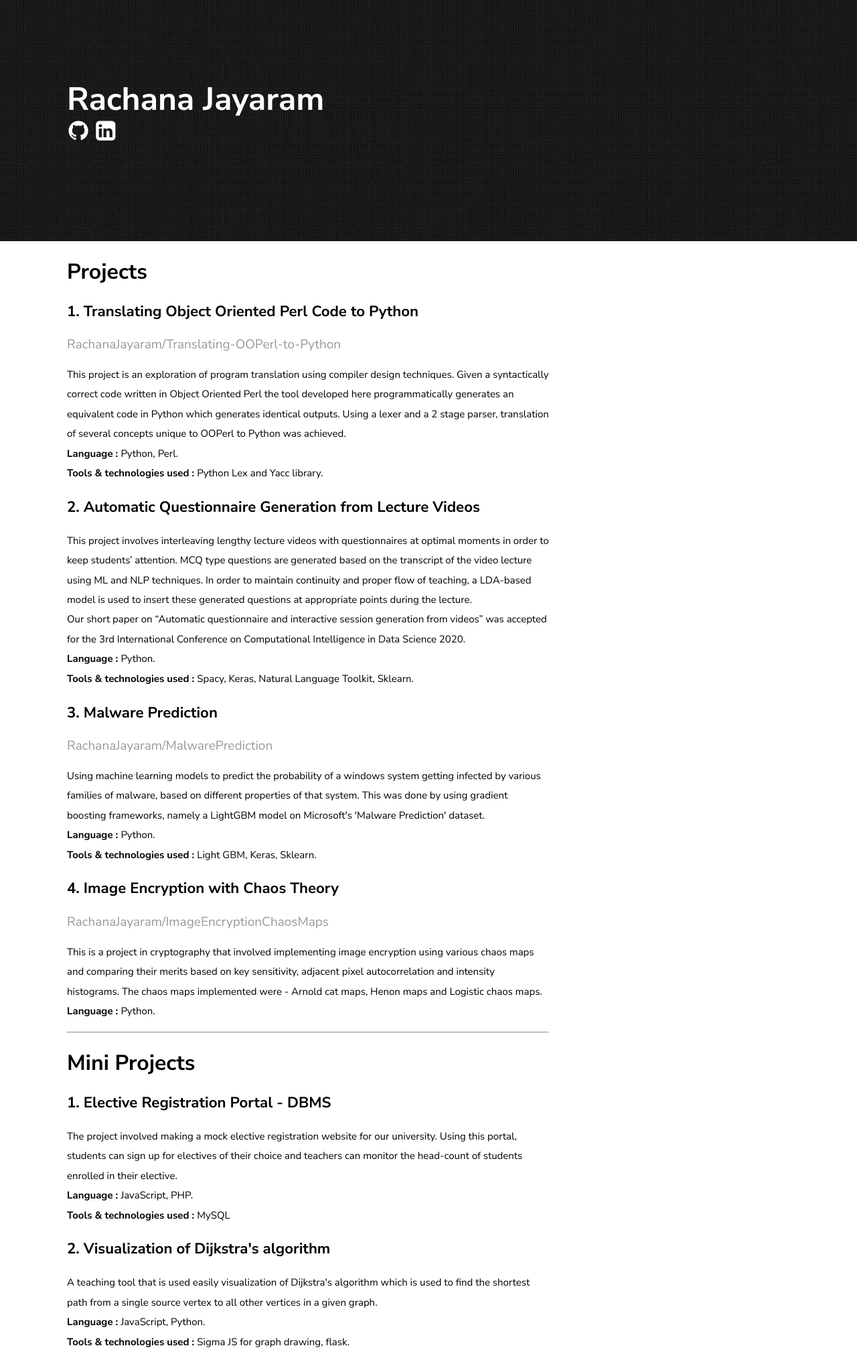
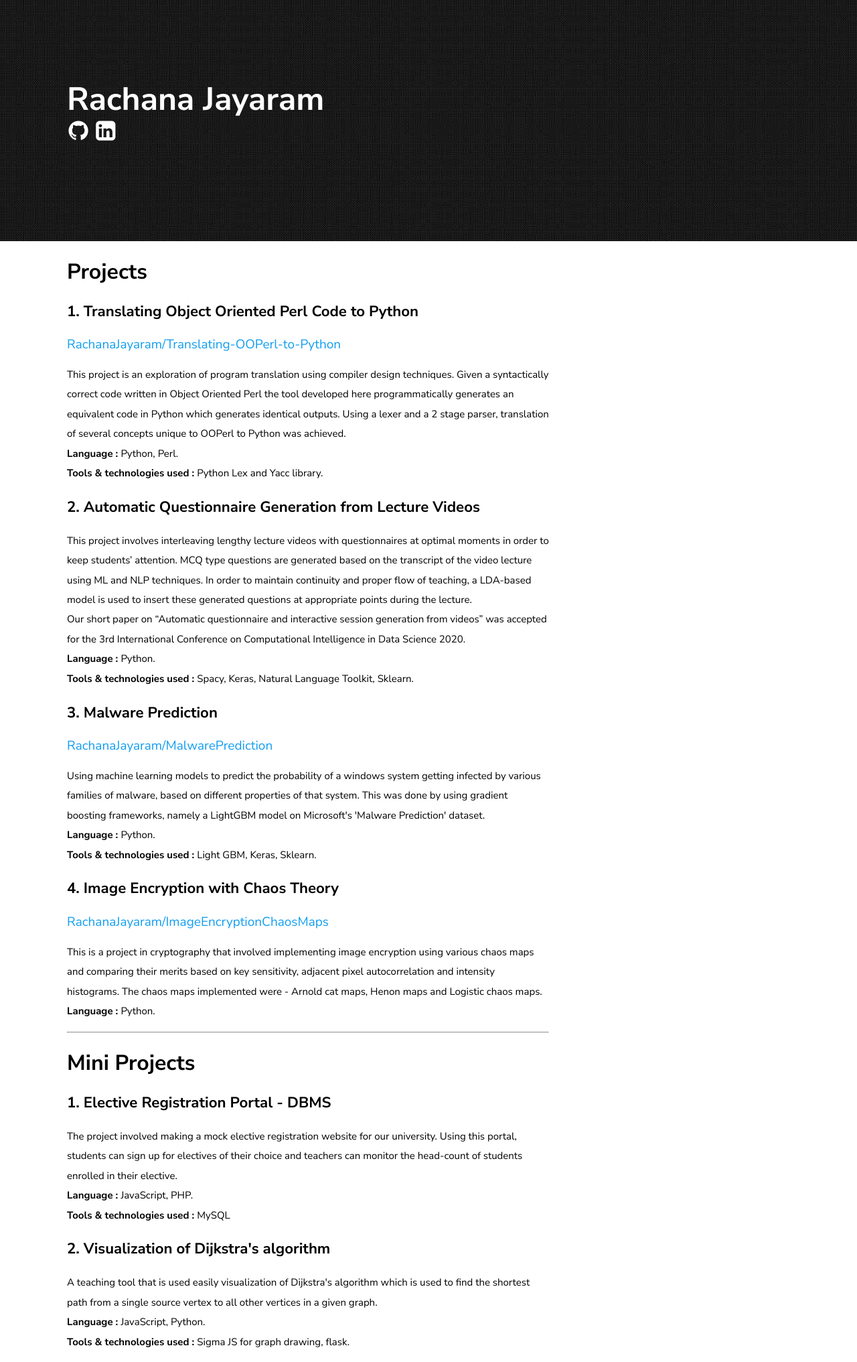
Before and after one commit to RachanaJayaram/projects, a Jekyll site: the page built from index.md, in a window 1280 px wide. Shown: the whole page at 67% size. Built offline with Jekyll 4.4.1, drawn with Linux system fonts in a browser that asks for light colours.

Commit message:
Update home.html

```diff
--- a/_layouts/home.html
+++ b/_layouts/home.html
@@ -15,6 +15,11 @@ layout: page
 	p {
 		font-size: 15px;
 	}
+
+	a {
+		background-color: transparent;
+		color: #119ef0 !important;
+	}
 </style>
 <h2>Projects</h2>
 <h3>
@@ -31,6 +36,7 @@ layout: page
 		Language :
 	</b>
 	Python, Perl. <br>
+
 
 	<b>
 		Tools & technologies used :
```
